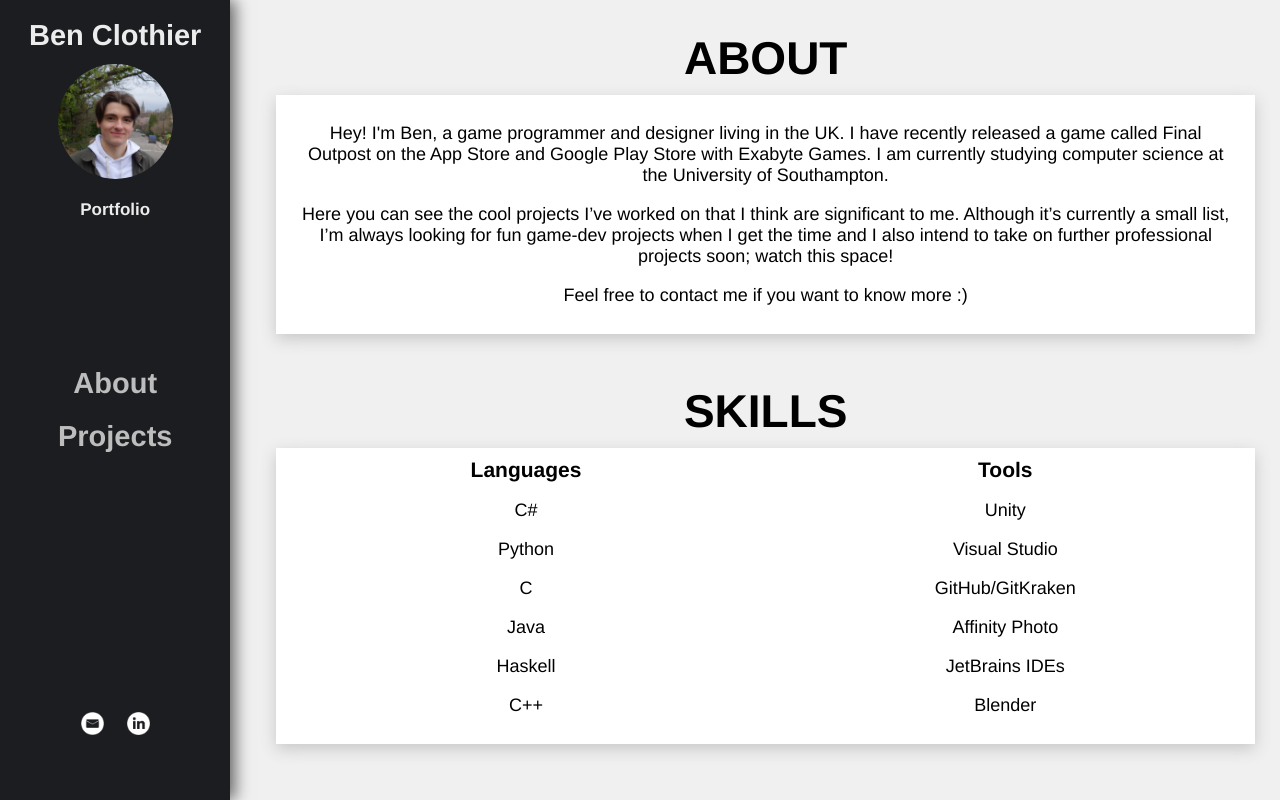
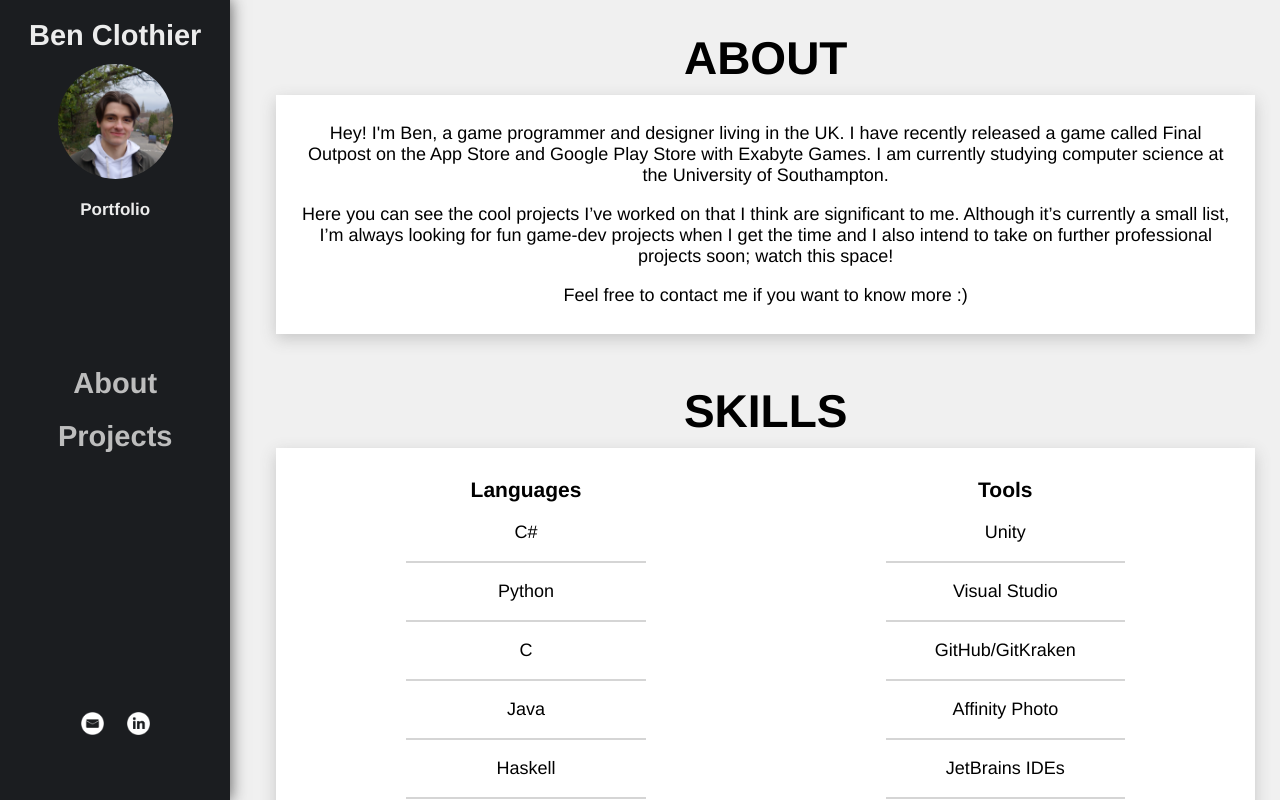
Before and after one commit to BenClothier/portfolio, a React (Create React App) app: page / in a window 1280 px wide. Built offline with nearby package versions, Linux system fonts and the light colour scheme.

Commit message:
Format skills

```diff
--- a/src/App.css
+++ b/src/App.css
@@ -33,10 +33,10 @@
   overflow-x: hidden;
   overflow-y: hidden;
   text-align: center;
-  box-shadow: 5px 0px 15px 0px rgb(99, 99, 99);
-  -o-box-shadow: 5px 0px 15px 0px rgb(99, 99, 99);
-  -webkit-box-shadow: 5px 0px 15px 0px rgb(99, 99, 99);
-  -moz-box-shadow: 5px 0px 15px 0px rgb(99, 99, 99);
+  box-shadow: 0px 0px 15px 1px rgb(99, 99, 99);
+  -o-box-shadow: 0px 0px 15px 1px rgb(99, 99, 99);
+  -webkit-box-shadow: 0px 0px 15px 1px rgb(99, 99, 99);
+  -moz-box-shadow: 0px 0px 15px 1px rgb(99, 99, 99);
   justify-content: center; /* aligns on vertical for column */
   align-items: center; /* aligns on horizontal for column */
 }
@@ -268,8 +268,8 @@ a:link,  a:visited, a:hover, a:active
   padding: 0px 10px 0px 10px;
 }
 
-.card h1 {
-  margin: 10px;
+.card h3 {
+  margin: 20px;
 }
 
 .card .column {
@@ -282,3 +282,14 @@ a:link,  a:visited, a:hover, a:active
   display: table;
   clear: both;
 }
+
+.skillbox {
+}
+
+.divider {
+  position: relative;
+  margin: auto;
+  background-color: #0000002a;
+  width: 50%;
+  height: 2px;
+}
```
